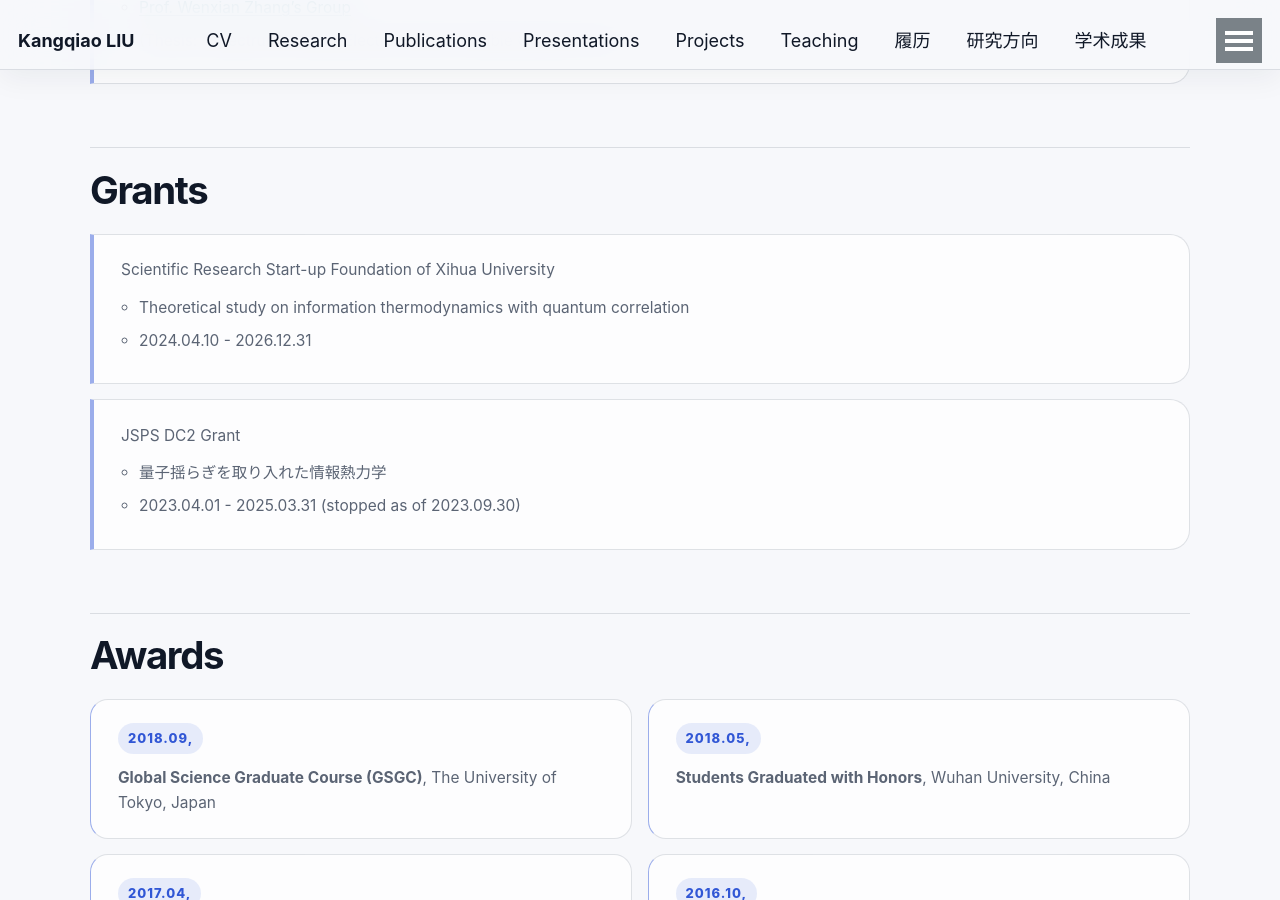
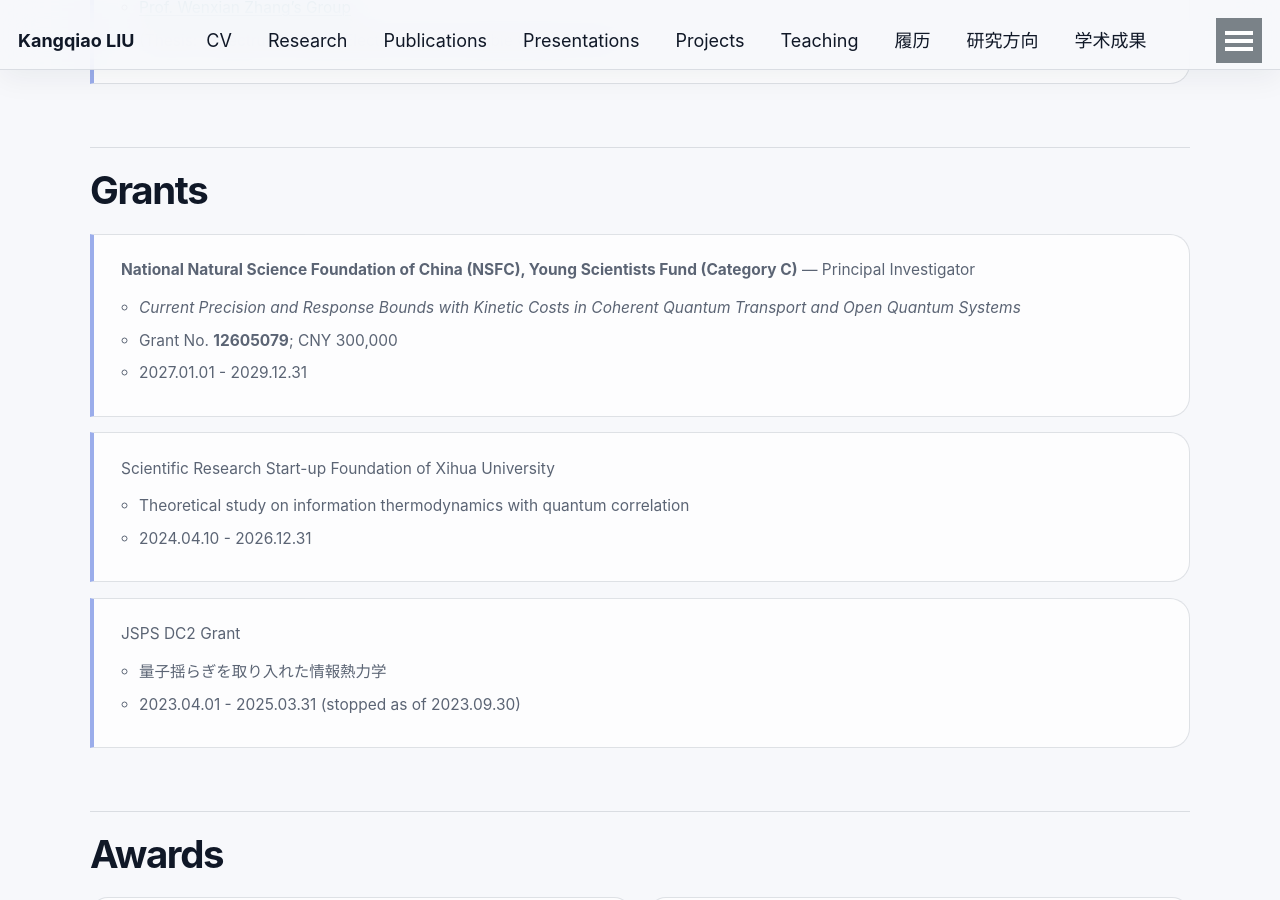
Before and after one commit to KangqiaoLiu/KangqiaoLiu.github.io, a Jekyll site: the page built from _pages/cv.md, in a window 1280 px wide and 900 px high, scrolled down 2204 px. Built offline with Jekyll 4.4.1, drawn with Linux system fonts in a browser that asks for light colours.

Commit message:
Add NSFC Young Scientists Fund to English CV

```diff
--- a/_pages/cv.md
+++ b/_pages/cv.md
@@ -47,6 +47,11 @@ redirect_from:
   * (Thesis: "Spectrum in Multi-Electron Silicon Double Quantum Dot")
 
 ## **Grants**
+* **National Natural Science Foundation of China (NSFC), Young Scientists Fund (Category C)** — Principal Investigator
+  * *Current Precision and Response Bounds with Kinetic Costs in Coherent Quantum Transport and Open Quantum Systems*
+  * Grant No. **12605079**; CNY 300,000
+  * 2027.01.01 - 2029.12.31
+
 * Scientific Research Start-up Foundation of Xihua University
   * Theoretical study on information thermodynamics with quantum correlation
   * 2024.04.10 - 2026.12.31
```
